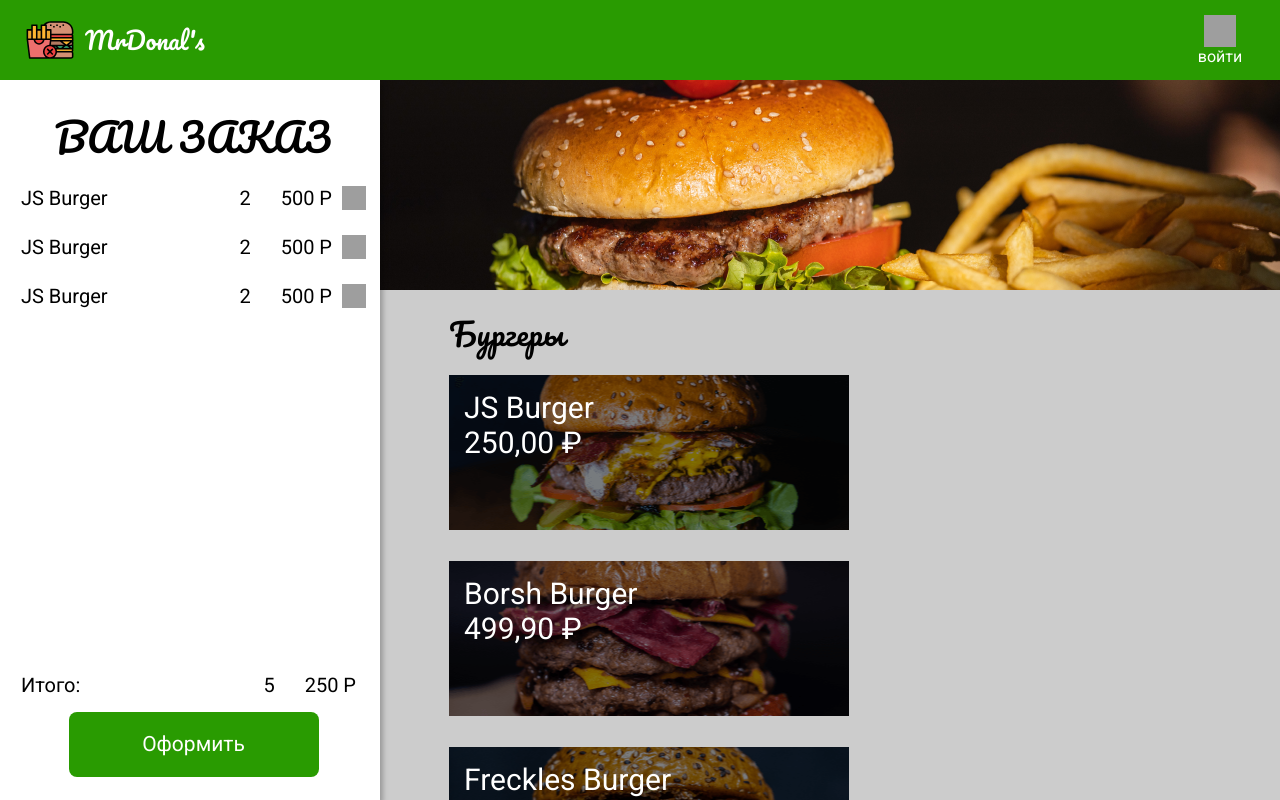
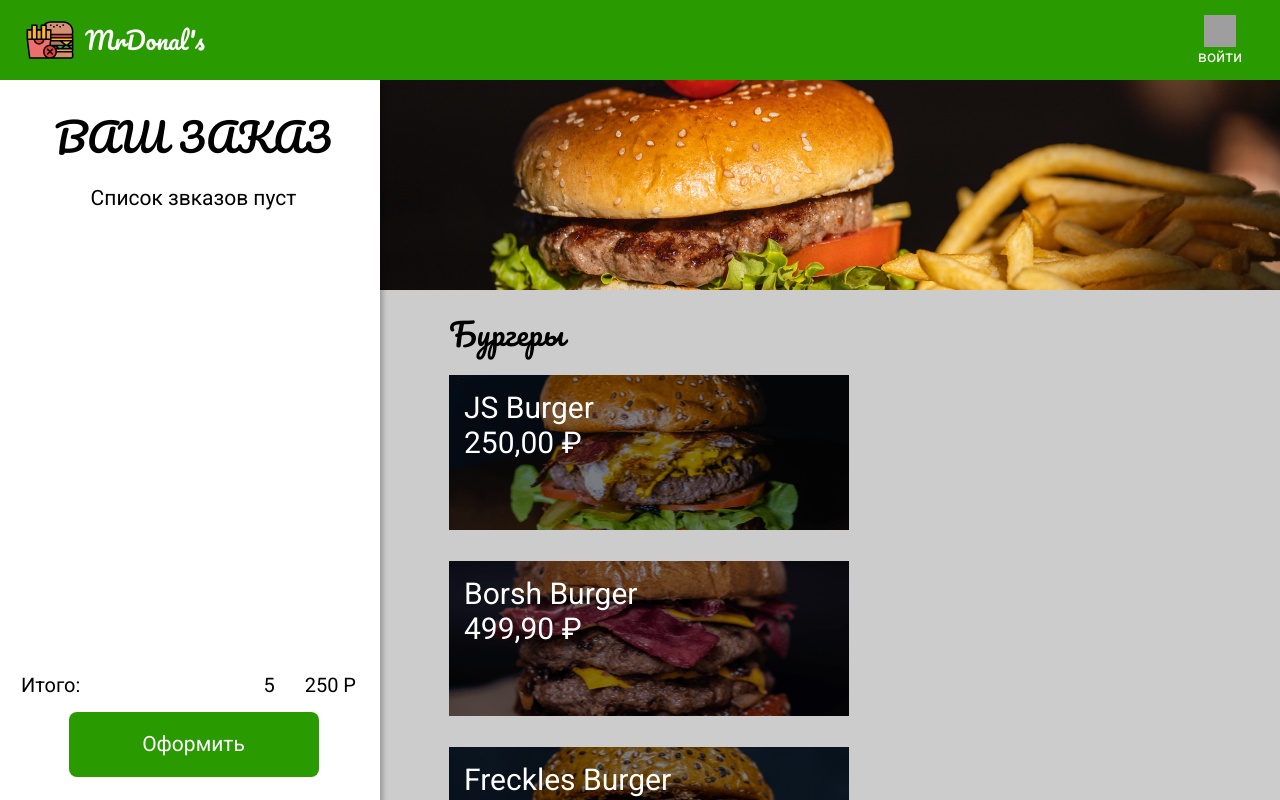
Before and after one commit to studstone/mr-donald, a React (Create React App) app: page / in a window 1280 px wide. Shown: the top 800 px of the page. Built offline with nearby package versions, Linux system fonts and the light colour scheme; grey boxes are pictures that could not be loaded.

Commit message:
create order logic

```diff
--- a/src/App.js
+++ b/src/App.js
@@ -4,28 +4,32 @@ import Menu from "./Components/Menu";
 import ModalItem from "./Components/ModalItem";
 import NavBar from "./Components/NavBar";
 import Order from "./Components/Order";
+import useOpenItem from './Components/Hooks/useOpenItem'
+import useOrders from './Components/Hooks/useOrders'
 
 const App = () => {
 
-  const [openItem, setOpenItem] = useState(null);
+  const openItem = useOpenItem()
 
   const [activeState, setActiveState] = useState(true);
+
+  const orders = useOrders()
 
   return (
     <>
       <ClobalStyle />
       <NavBar />
-      <Order />
+      <Order {...orders} />
       <Menu
-        setOpenItem={setOpenItem}
+        {...openItem}
         setActiveState={setActiveState}
       />
-      <ModalItem
-        openItem={openItem}
-        setOpenItem={setOpenItem}
+      {openItem.openItem && <ModalItem
+        {...openItem}
         activeState={activeState}
         setActiveState={setActiveState}
-      />
+        {...orders}
+      />}
     </>
   );
 }
--- /dev/null
+++ b/src/Components/Hooks/useOpenItem.jsx
@@ -0,0 +1,10 @@
+import { useState } from 'react';
+
+const useOpenItem = () => {
+
+    const [openItem, setOpenItem] = useState(null);
+
+    return { openItem, setOpenItem };
+}
+
+export default useOpenItem;
--- /dev/null
+++ b/src/Components/Hooks/useOrders.jsx
@@ -0,0 +1,10 @@
+import { useState } from 'react';
+
+const useOrders = () => {
+
+    const [orders, setOrders] = useState([]);
+
+    return { orders, setOrders }
+}
+
+export default useOrders;
--- a/src/Components/ModalItem.jsx
+++ b/src/Components/ModalItem.jsx
@@ -78,7 +78,7 @@ const CloseButton = styled.button`
 `
 
 
-const ModalItem = ({ openItem, setOpenItem, activeState, setActiveState }) => {
+const ModalItem = ({ openItem, setOpenItem, activeState, setActiveState, orders, setOrders }) => {
 
     let timeout = null;
 
@@ -98,7 +98,15 @@ const ModalItem = ({ openItem, setOpenItem, activeState, setActiveState }) => {
         }
     });
 
-    if (!openItem) return null;
+    const order = {
+        ...openItem
+    };
+
+    const addToOrder = () => {
+        setOrders([...orders, order])
+        setTimeout(() => setOpenItem(null), 1000)
+        setActiveState(false)
+    }
 
     return (
         < Overlay
@@ -114,7 +122,7 @@ const ModalItem = ({ openItem, setOpenItem, activeState, setActiveState }) => {
                         <ProductPrice>{openItem.price.toLocaleString('ru-RU',
                             { style: 'currency', currency: 'RUB' })}</ProductPrice>
                     </ProductInfo>
-                    <ButtonCheckout>Добавить</ButtonCheckout>
+                    <ButtonCheckout onClick={addToOrder}>Добавить</ButtonCheckout>
                 </ModalContent>
                 <CloseButton id='close-button' />
             </Modal>
--- a/src/Components/Order.jsx
+++ b/src/Components/Order.jsx
@@ -61,16 +61,25 @@ const TotalPrice = styled.span`
     margin-right: 10px;
 `
 
-const Order = () => {
+const EmtyList = styled.p`
+    text-align: center;
+    font-style: normal;
+    font-weight: 400;
+    font-size: 21px;
+    line-height: 25px;
+`
+
+const Order = ({ orders }) => {
     return (
-        <OrderStyled>
+        <OrderStyled >
             <OrderTitle>Ваш Заказ</OrderTitle>
             <OrderContent>
-                <OrderList>
-                    <OrderListItem />
-                    <OrderListItem />
-                    <OrderListItem />
-                </OrderList>
+                {orders.length ?
+                    <OrderList>
+                        {orders.map(order => <OrderListItem key={order.id} order={order} />)}
+                    </OrderList> :
+                    <EmtyList>Список звказов пуст</EmtyList>
+                }
             </OrderContent>
             <Total>
                 <TotalName>Итого:</TotalName>
--- a/src/Components/OrderListItem.jsx
+++ b/src/Components/OrderListItem.jsx
@@ -1,7 +1,7 @@
 import React from 'react';
 import styled from 'styled-components';
 import TrashImage from '../image/trash.svg';
-import TrasImagehHover from '../image/trash-hover.svg';
+import TrashImagehHover from '../image/trash-hover.svg';
 
 const OrderItemStyled = styled.li`
     display: flex;
@@ -46,17 +46,19 @@ const TrashButton = styled.button`
     background-size: cover;
     background-repeat: no-repeat;
     &:hover {
-        background-image: url(${TrasImagehHover});
+        background-image: url(${TrashImagehHover});
         transition: .5s;
     }
 `
 
-const OrderListItem = () => {
+const OrderListItem = ({ order }) => {
     return (
-        <OrderItemStyled>
-            <ItemName>JS Burger</ItemName>
+
+        < OrderItemStyled>
+            <ItemName>{order.name}</ItemName>
             <ItemCount>2</ItemCount>
-            <ItemPrice>500 P</ItemPrice>
+            <ItemPrice>{order.price.toLocaleString('ru-RU',
+                { style: 'currency', currency: 'RUB' })}</ItemPrice>
             <TrashButton />
         </OrderItemStyled>
     );
```
Also changed, not shown: src/Components/Hooks/useActivState.jsx (added, +10 -0 lines), src/Components/useOpenItem.jsx (deleted).
